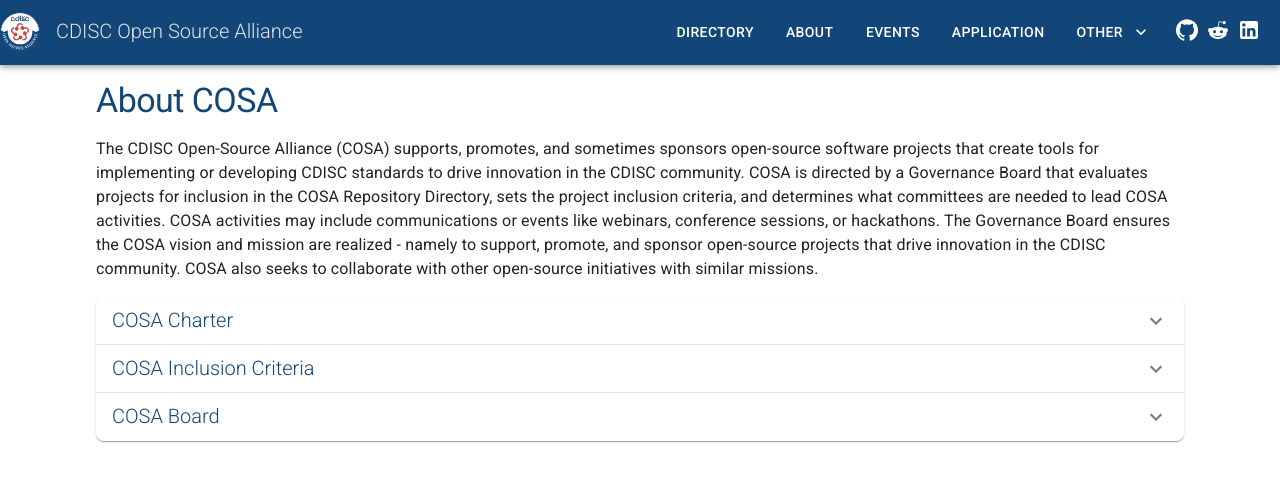
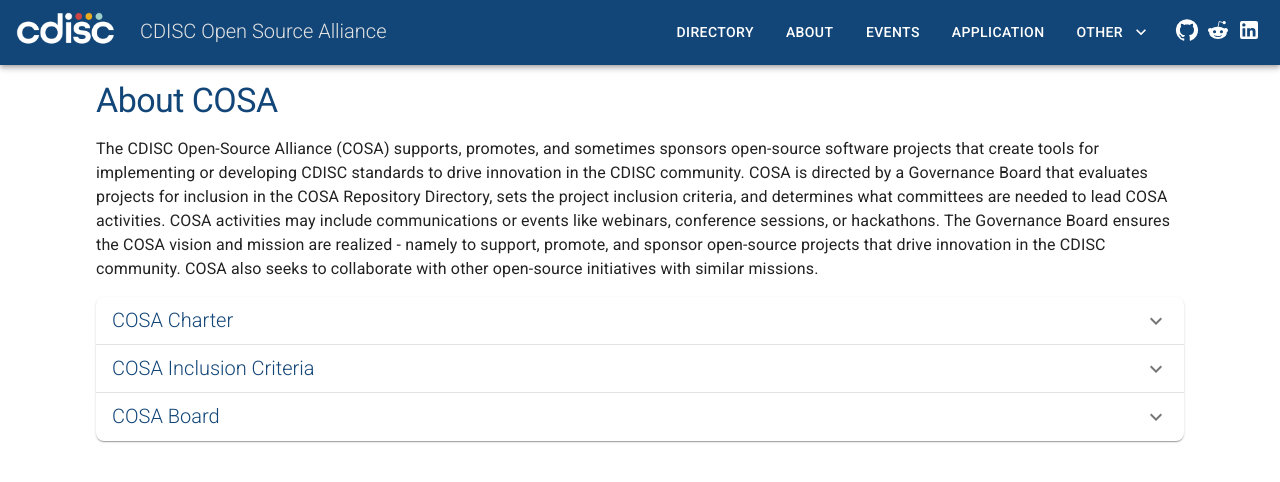
Before and after one commit to cdisc-org/cosa, a React (Create React App) app: page /about in a window 1280 px wide. Shown: the top 482 px of the page. Built offline with nearby package versions, Linux system fonts and the light colour scheme.

Commit message:
Implementing issue #20

```diff
--- a/src/assets/content/about_board.md
+++ b/src/assets/content/about_board.md
@@ -6,6 +6,7 @@
 Dmitry Kolosov | Parexel and Open-source developer
 Jeff Fattic | Microsoft
 Katja Glaß | Katja Glass Consulting
+Mike Stackhouse | Atorus
 Mikkel Traun | Novo Nordisk
 Sam Hume | CDISC
 Charles Shadle | CDISC, ex officio
--- a/src/components/Header.tsx
+++ b/src/components/Header.tsx
@@ -3,11 +3,12 @@
 import { Link as RouterLink } from 'react-router-dom';
 import Stack from '@mui/material/Stack';
 import Box from '@mui/material/Box';
+import Link from '@mui/material/Link';
 import Toolbar from '@mui/material/Toolbar';
 import Typography from '@mui/material/Typography';
 import Button from '@mui/material/Button';
 import IconButton from '@mui/material/IconButton';
-import Logo from '../assets/images/cosaLogo.svg';
+import Logo from '../assets/images/cdiscLogo.png';
 import RedditIcon from '@mui/icons-material/Reddit';
 import GitHubIcon from '@mui/icons-material/GitHub';
 import LinkedInIcon from '@mui/icons-material/LinkedIn';
@@ -50,10 +51,10 @@
           justifyContent='space-between'
           sx={{ width: '100%' }}
         >
-          <Stack direction='row' spacing={2} alignItems='center'>
-            <Box sx={{ width: 40, height: 40, ml: 2 }}>
-              <img src={Logo} />
-            </Box>
+          <Stack direction='row' spacing={3} alignItems='center'>
+            <Link href='https://cdisc.org' target='_blank' rel='noreferrer'>
+              <Box sx={{ width: 100, ml: 2 }} component='img' src={Logo} />
+            </Link>
             <Typography variant='h3' sx={{ ml: 2, color: 'grey.400' }}>
               CDISC Open Source Alliance
             </Typography>
```
Also changed, not shown: src/assets/images/cdiscLogo.png (added).
